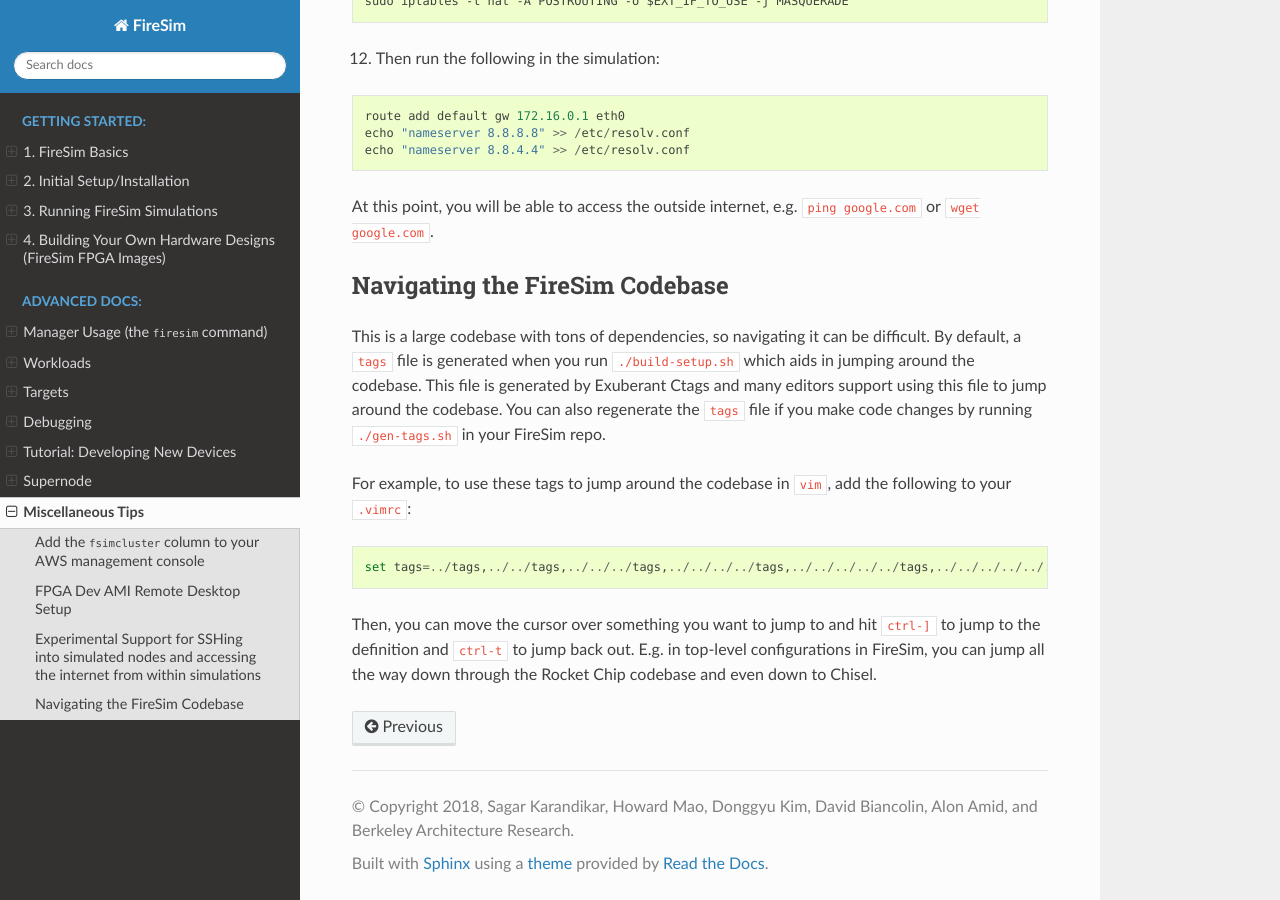
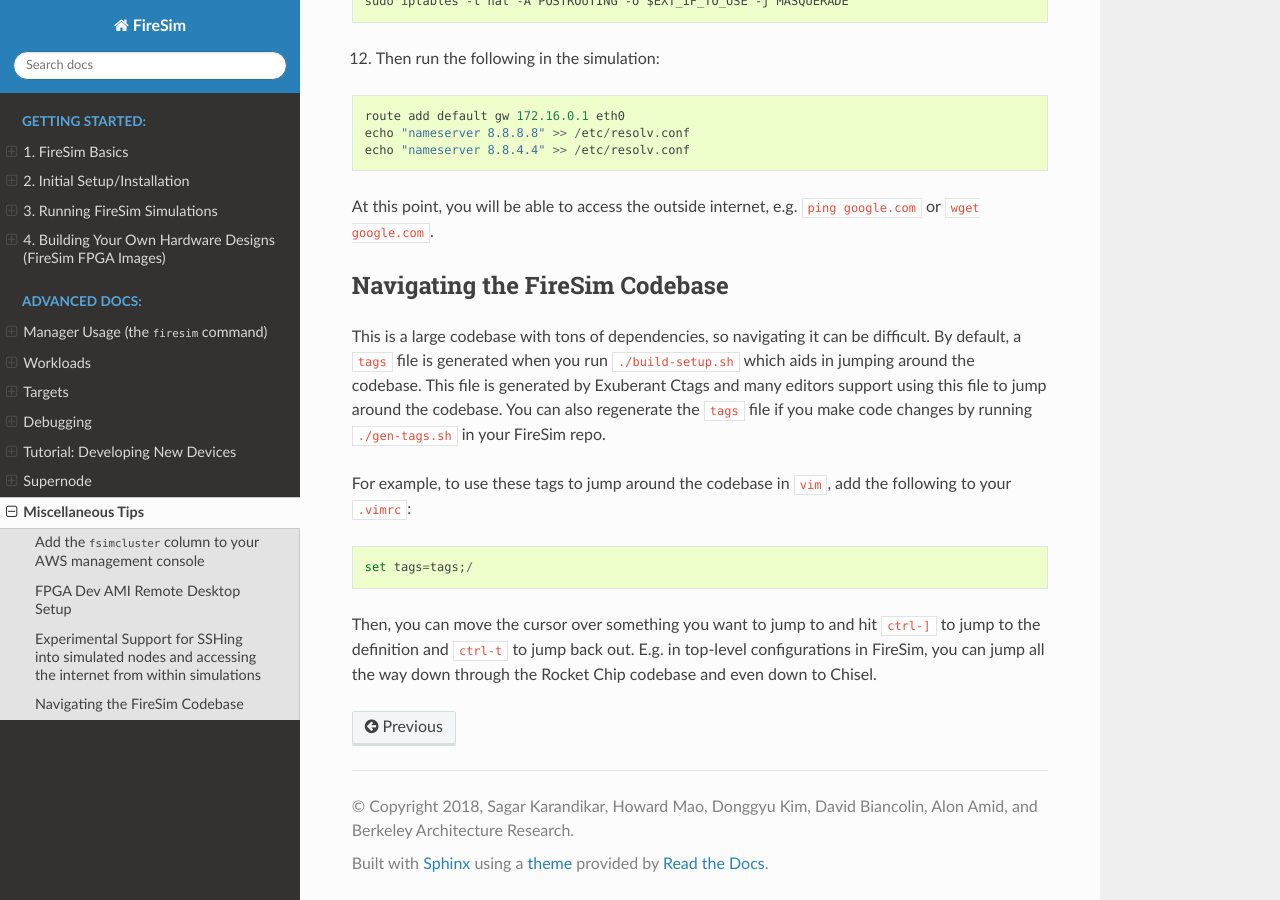
Before and after one commit to firesim/firesim, a Sphinx documentation site: the page built from docs/Advanced-Usage/Miscellaneous-Tips.rst, in a window 1280 px wide and 900 px high, scrolled down 2027 px. Built offline with Sphinx 7.4.7 and the Read the Docs theme 2.0.0, drawn with Linux system fonts in a browser that asks for light colours; pages that are not in the unit, such as notebooks, are missing from menus.

Commit message:
Fix tags advice for .vimrc

```diff
--- a/docs/Advanced-Usage/Miscellaneous-Tips.rst
+++ b/docs/Advanced-Usage/Miscellaneous-Tips.rst
@@ -125,7 +125,7 @@
 
 ::
 
-    set tags=../tags,../../tags,../../../tags,../../../../tags,../../../../../tags,../../../../../../tags,../../../../../../../tags,../../../../../../../../tags,tags
+    set tags=tags;/
 
 
 Then, you can move the cursor over something you want to jump to and hit
```
